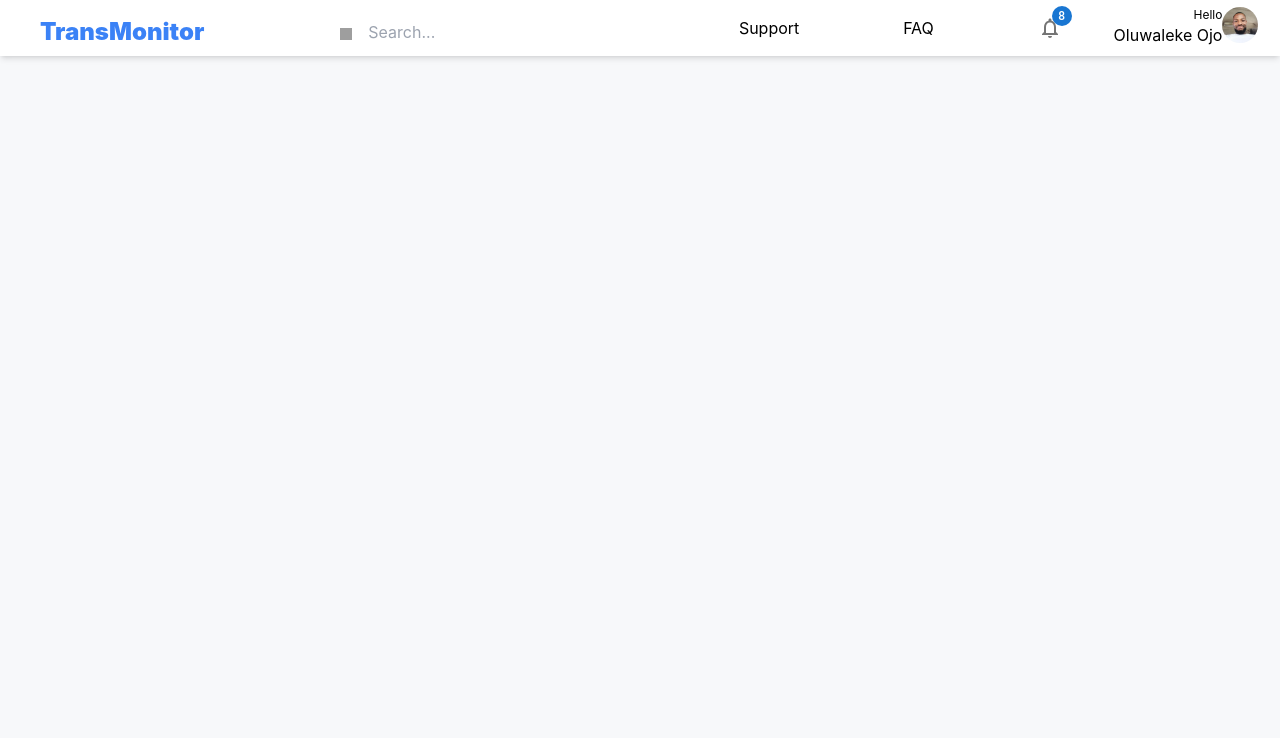
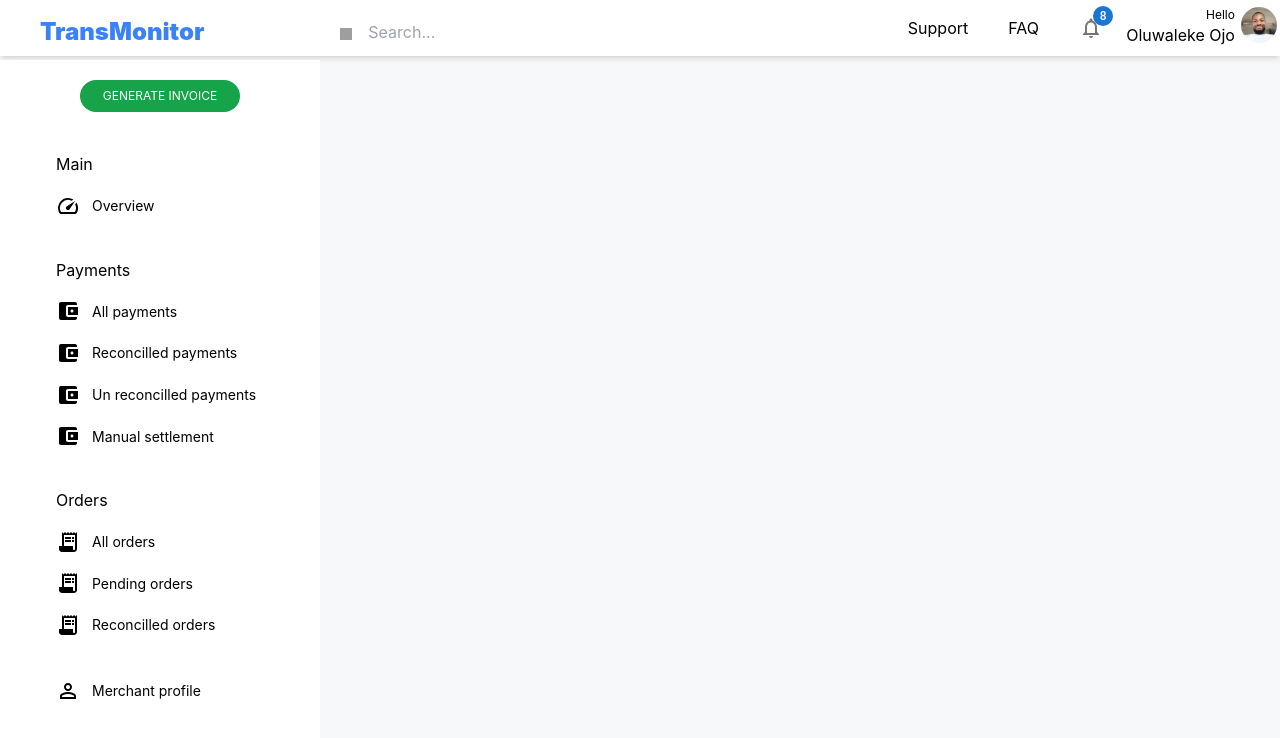
Before and after one commit to sultanMachido/dashboard-ui, a React (Create React App) app: page / in a window 1280 px wide. Shown: the top 738 px of the page. Built offline with nearby package versions, Linux system fonts and the light colour scheme; grey boxes are pictures that could not be loaded.

Commit message:
complete sidebar

```diff
--- a/src/App.js
+++ b/src/App.js
@@ -1,11 +1,13 @@
 import logo from "./logo.svg";
 import "./App.css";
 import Topbar from "./components/Topbar";
+import Sidebar from "./components/Sidebar";
 
 function App() {
   return (
     <div className='App'>
       <Topbar/>
+      <Sidebar />
     </div>
   );
 }
--- /dev/null
+++ b/src/components/MenuList.jsx
@@ -0,0 +1,16 @@
+import React from "react";
+
+function MenuList({ list }) {
+  return (
+    <div>
+      {list.map((listItem) => (
+        <div className='flex ml-14 mt-4'>
+          <span>{listItem.icon}</span>
+          <p className="pl-3 text-sm pt-1">{listItem.title}</p>
+        </div>
+      ))}
+    </div>
+  );
+}
+
+export default MenuList;
--- a/src/components/Sidebar.jsx
+++ b/src/components/Sidebar.jsx
@@ -1,7 +1,87 @@
-import React from "react"
+import React from "react";
+import MenuList from "./MenuList";
+import AccountBalanceWalletIcon from "@mui/icons-material/AccountBalanceWallet";
+import SpeedIcon from "@mui/icons-material/Speed";
+import ReceiptLongIcon from "@mui/icons-material/ReceiptLong";
+import PersonOutlineIcon from "@mui/icons-material/PersonOutline";
 
-function Sidebar(){
-   return<></>
+const main = [
+  {
+    icon: <SpeedIcon />,
+    title: "Overview",
+  },
+];
+
+const payment = [
+  {
+    icon: <AccountBalanceWalletIcon />,
+    title: "All payments",
+  },
+  {
+    icon: <AccountBalanceWalletIcon />,
+    title: "Reconcilled payments",
+  },
+  {
+    icon: <AccountBalanceWalletIcon />,
+    title: "Un reconcilled payments",
+  },
+  {
+    icon: <AccountBalanceWalletIcon />,
+    title: "Manual settlement",
+  },
+];
+
+const orders = [
+  {
+    icon: <ReceiptLongIcon />,
+    title: "All orders",
+  },
+  {
+    icon: <ReceiptLongIcon />,
+    title: "Pending orders",
+  },
+  {
+    icon: <ReceiptLongIcon />,
+    title: "Reconcilled orders",
+  },
+];
+
+const others = [
+  {
+    icon: <PersonOutlineIcon />,
+    title: "Merchant profile",
+  },
+];
+
+function Sidebar() {
+  return (
+    <div className='bg-white w-80 h-screen mt-1 '>
+      <button className='bg-green-600 rounded-2xl w-40 h-8 mt-5'>
+        <p className='text-xs text-white'>GENERATE INVOICE</p>
+      </button>
+      <div className='mt-10'>
+        <div className=' mb-10'>
+          <div>
+            <p className='text-left pl-14'>Main</p>
+          </div>
+          <MenuList list={main} />
+        </div>
+
+        <div className='mb-10'>
+          <p className='text-left pl-14'>Payments</p>
+          <MenuList list={payment} />
+        </div>
+
+        <div className='mb-10'>
+          <p className='text-left pl-14'>Orders</p>
+          <MenuList list={orders} />
+        </div>
+      </div>
+      <div>
+        <MenuList list={others} />
+      </div>
+    </div>
+  );
 }
 
-export default Sidebar
+export default Sidebar;
--- a/src/components/Topbar.jsx
+++ b/src/components/Topbar.jsx
@@ -13,7 +13,7 @@ function Topbar() {
           TransMonitor
         </h2>
       </div>
-      <div className='flex w-5/12 ml-14 '>
+      <div className='flex w-8/12 ml-14 '>
         <img
           src={SearchIcon}
           style={{ width: "12px", height: "12px" }}
@@ -22,17 +22,17 @@ function Topbar() {
         />
         <input placeholder='Search...' className='pl-4 pt-0 w-5/12 h-8' />
       </div>
-      <div className='flex justify-around w-5/12'>
+      <div className='flex justify-around w-3/12'>
         <p>Support</p>
         <p>FAQ</p>
         <Badge badgeContent={8} color='primary'>
           <NotificationsNoneIcon color='action' />
         </Badge>
       </div>
-      <div className='flex  w-52' id={styles.profile}>
+      <div className='flex justify-around w-2/12' id={styles.profile}>
         <div>
-          <p className='text-xs text-right'>Hello</p>
-          <p>Oluwaleke Ojo</p>
+          <p className='text-xs text-right'>Hello<br/><span className="text-base">Oluwaleke Ojo</span></p>
+          {/* <p>Oluwaleke Ojo</p> */}
         </div>
         <div>
           <img src={ProfileImage} alt='profile' className='rounded-full' />
--- a/src/index.css
+++ b/src/index.css
@@ -6,6 +6,11 @@
   html {
     font-family: Roboto , system-ui, sans-serif;
   }
+}
+
+*{
+  margin: 0;
+  padding: 0
 }
 body {
   margin: 0;
```
